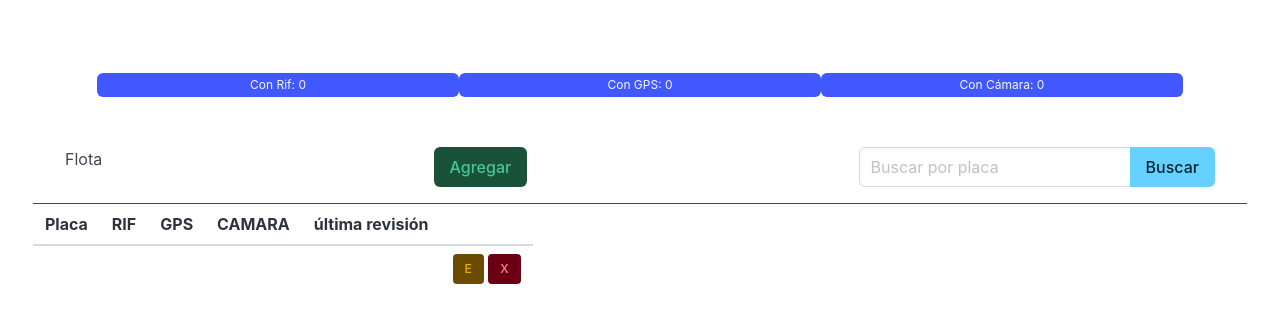
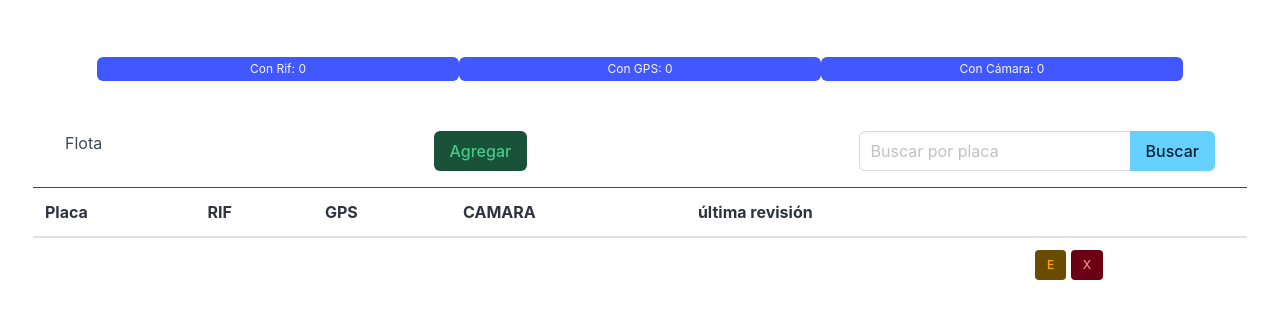
Before and after one commit to Nilxxx11/Flota-HB, a plain HTML site: page index.html in a window 1280 px wide. Shown: the part 62-384 px from the top of the page. Drawn offline with nearby package versions, Linux system fonts and the light colour scheme; no server answers.

Commit message:
update styles/main.css

```diff
--- a/styles/main.css
+++ b/styles/main.css
@@ -19,7 +19,6 @@
   max-height: 5rem; /* Ajusta el tamaño de la imagen según sea necesario */
   margin-right: 1rem; /* Espacio entre la imagen y el texto */
 }
-
 /* MAIN */
 .main-content {
   height: 50vh;
@@ -63,3 +62,30 @@
   padding: 0 2rem 1rem 2rem;
   border-bottom: 1px solid;
 }
+
+/* Estilos para la tabla */
+.table {
+  width: 100%;
+  border-collapse: collapse;
+  margin-bottom: 1rem;
+}
+
+.table th,
+.table td {
+  padding: 0.75rem;
+  vertical-align: top;
+  border-top: 1px solid #dee2e6;
+}
+
+.table thead th {
+  vertical-align: bottom;
+  border-bottom: 2px solid #dee2e6;
+}
+
+.table tbody + tbody {
+  border-top: 2px solid #dee2e6;
+}
+
+.table-striped tbody tr:nth-of-type(odd) {
+  background-color: rgba(0, 0, 0, 0.05);
+}
```
